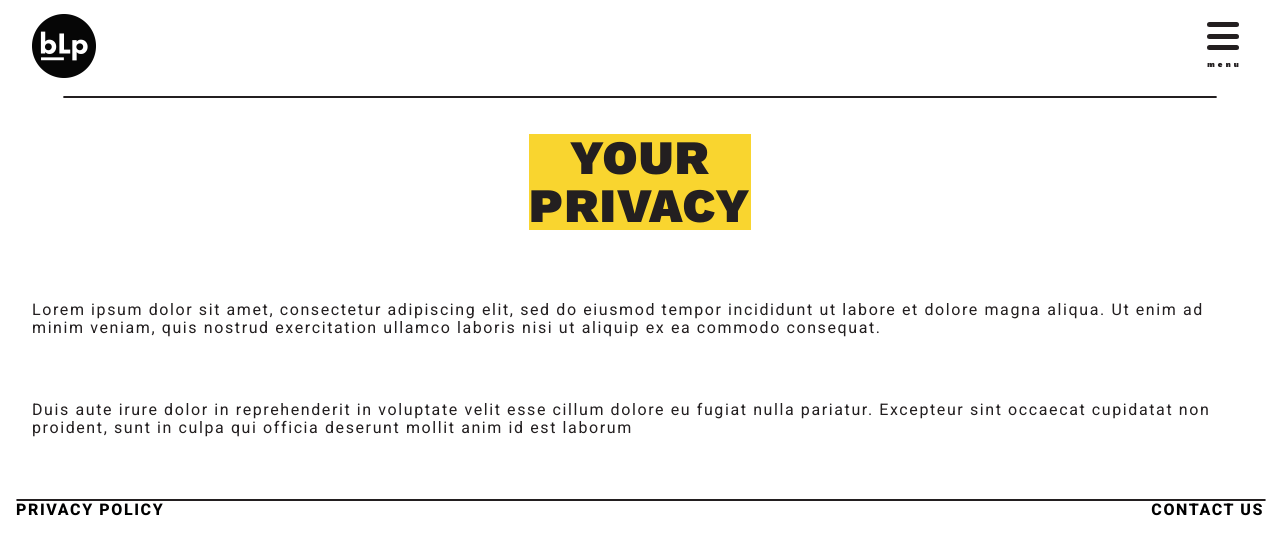
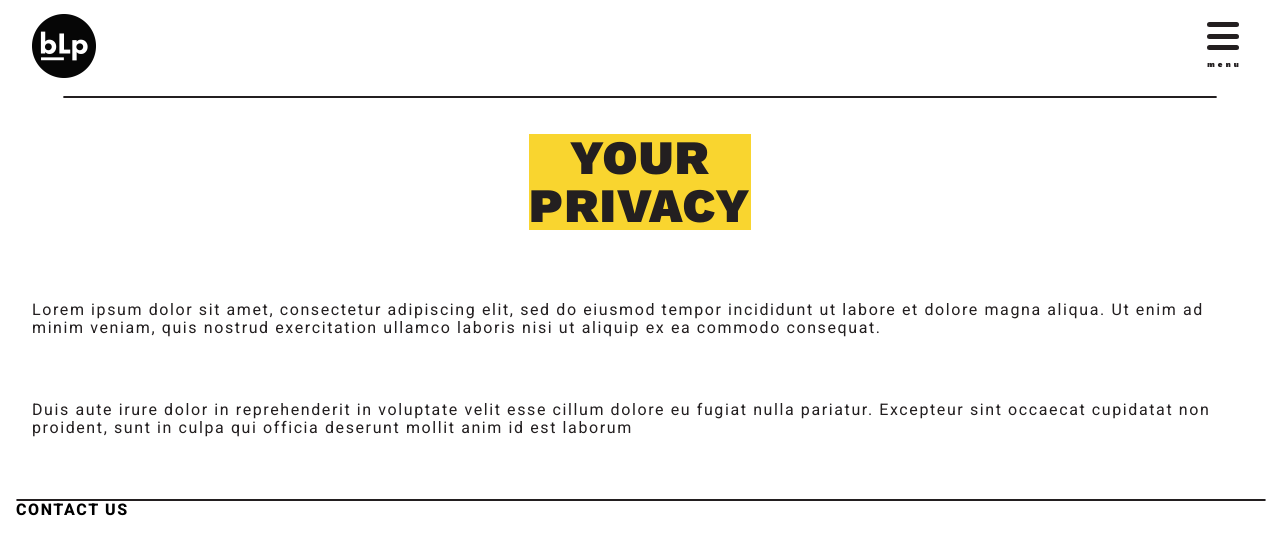
Before and after one commit to founders-programme-2/business-launchpad, a React (Create React App) app in the folder client/: page /privacy in a window 1280 px wide. Shown: the top 554 px of the page. Built offline with nearby package versions, Linux system fonts and the light colour scheme; what react-router-prop-types would draw is missing.

Commit message:
Fix footer section

```diff
--- a/client/src/components/CFooter.js
+++ b/client/src/components/CFooter.js
@@ -3,7 +3,7 @@ import { Link } from 'react-router-dom';
 import * as S from './CFooter.style';
 import { CONTACT_URL, PRIVACY_URL, LOGIN_URL } from '../constants';
 
-const CFooter = pathname => {
+const CFooter = ({ pathname }) => {
   if (pathname !== LOGIN_URL) {
     return (
       <S.Footer>
--- a/client/src/components/Contact.js
+++ b/client/src/components/Contact.js
@@ -24,7 +24,7 @@ const Contact = () => {
           <S.P>fakemail@fakeemail.com</S.P>
         </S.Address>
       </S.Main>
-      <CFooter pathname="CONTACT_URL" />
+      <CFooter pathname="/contact" />
     </Fragment>
   );
 };
--- a/client/src/components/Privacy.js
+++ b/client/src/components/Privacy.js
@@ -25,7 +25,7 @@ const Privacy = () => {
           laborum
         </S.P>
       </S.Main>
-      <CFooter />
+      <CFooter pathname="/privacy" />
     </Fragment>
   );
 };
```
